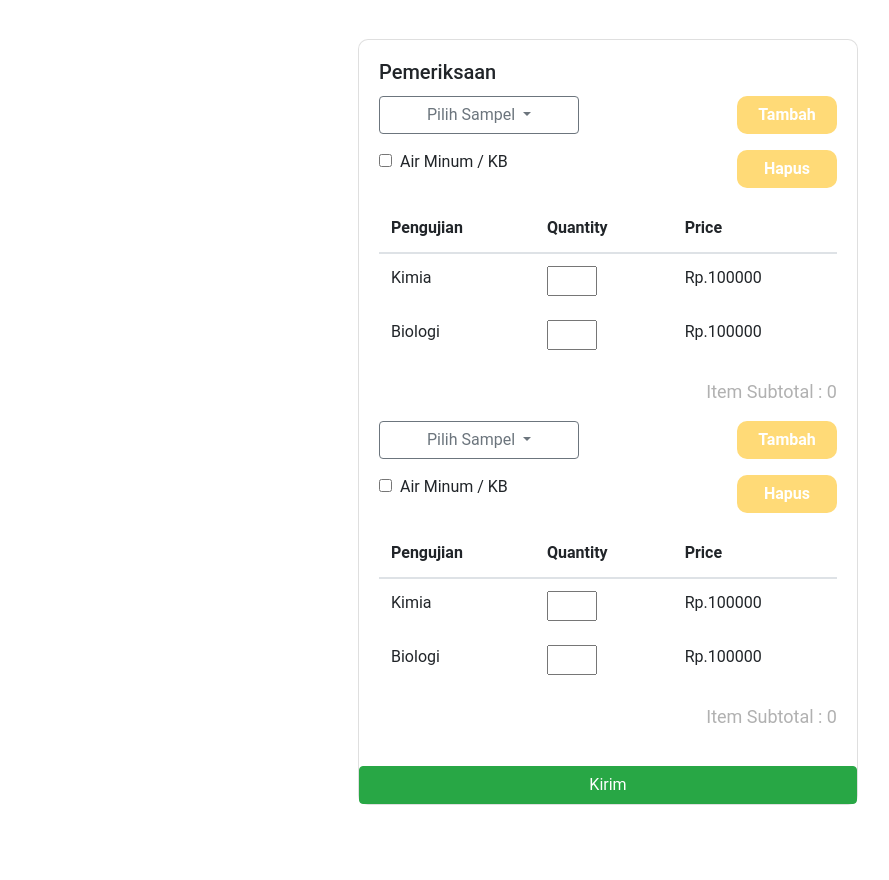
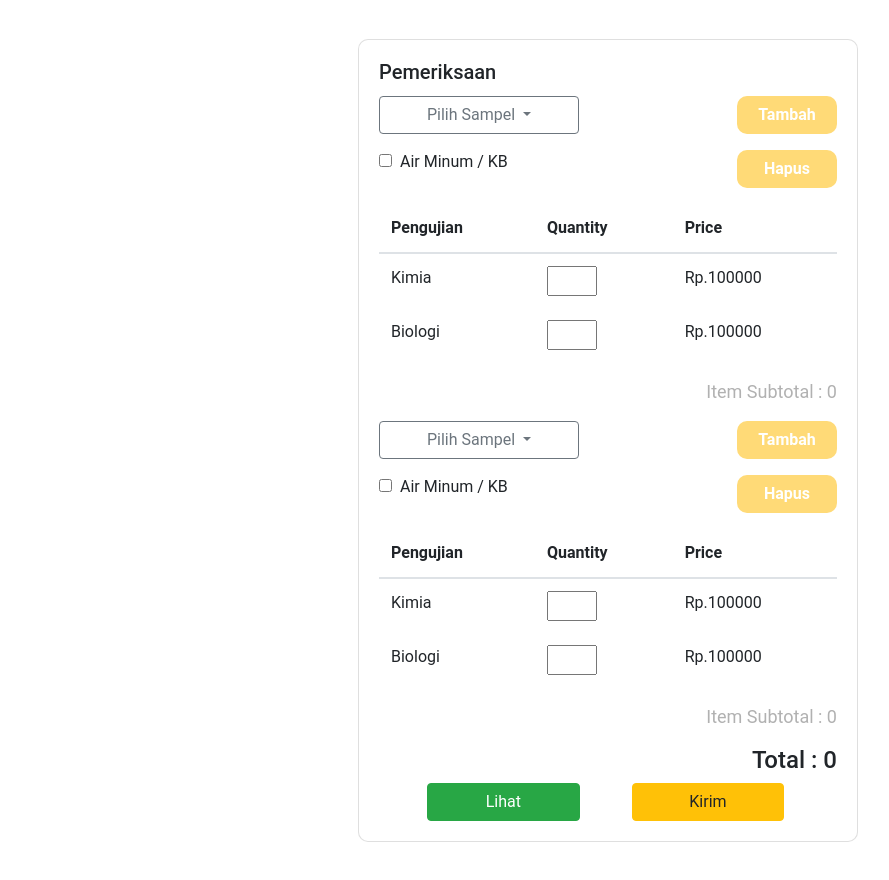
Before and after one commit to fatchurosii/frontendSIMPEL, a plain HTML site: page formPemeriksaan.html in a window 1280 px wide. Shown: the part 74-954 px from the top of the page, without its empty margins (32-921 px from the left). Drawn offline with Linux system fonts and the light colour scheme; a web font is replaced by a local one.

Commit message:
add styling

```diff
--- a/formPemeriksaan.html
+++ b/formPemeriksaan.html
@@ -135,8 +135,14 @@
               </tbody>
             </table>
             <p class="sub-total text-right">Item Subtotal : 0</p>
+            <h4 class="total text-right">Total : 0</h4>
+            <div class="btn-action">
+              <button class="col-4 ml-5 btn btn-success ">Lihat</button>
+              <button class="col-4 ml-5 btn btn-warning ">Kirim</button>
+            </div>
+
         </div>
-        <button class="btn btn-success ">Kirim</button>
+
       </div>
 
       </div>
```
